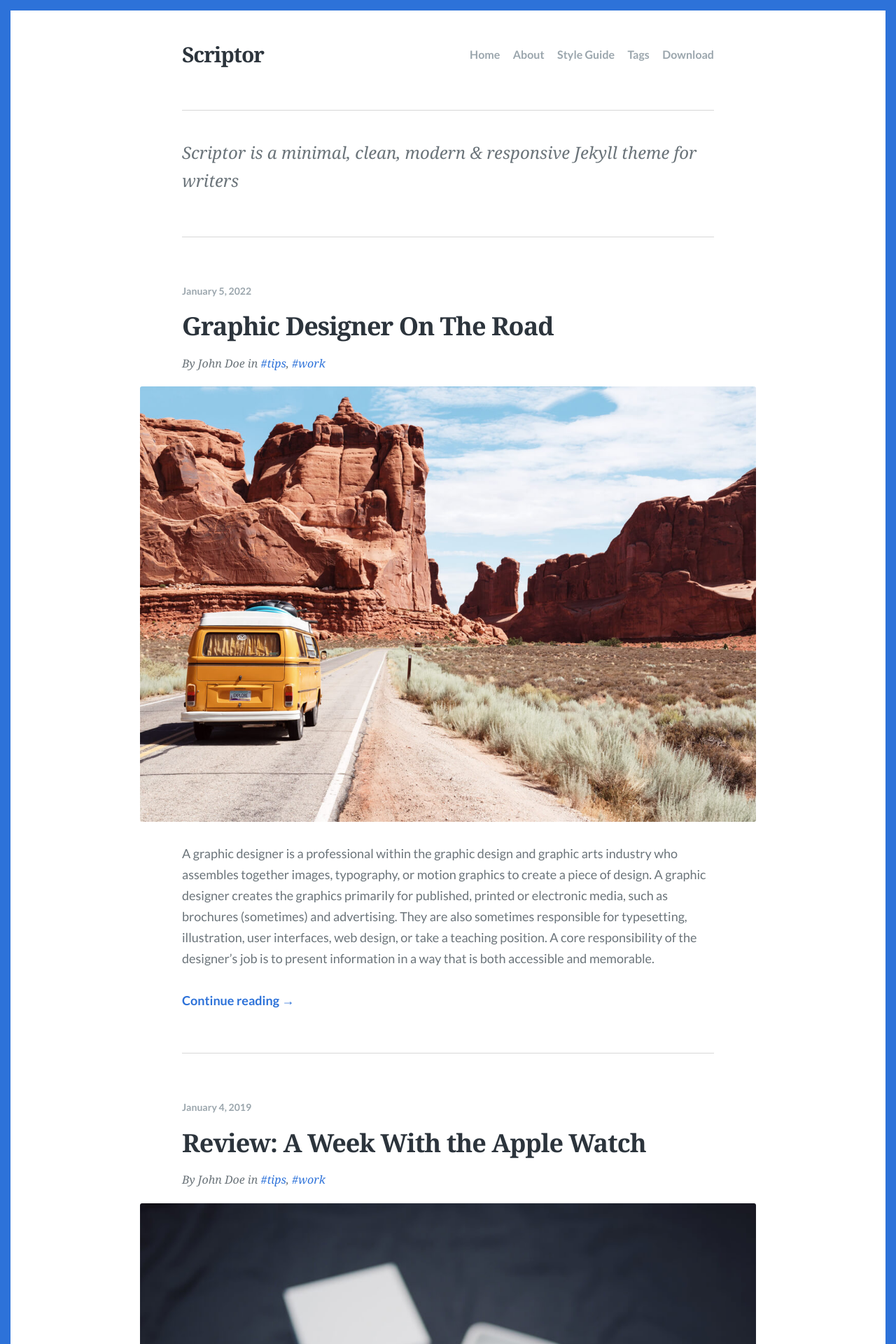
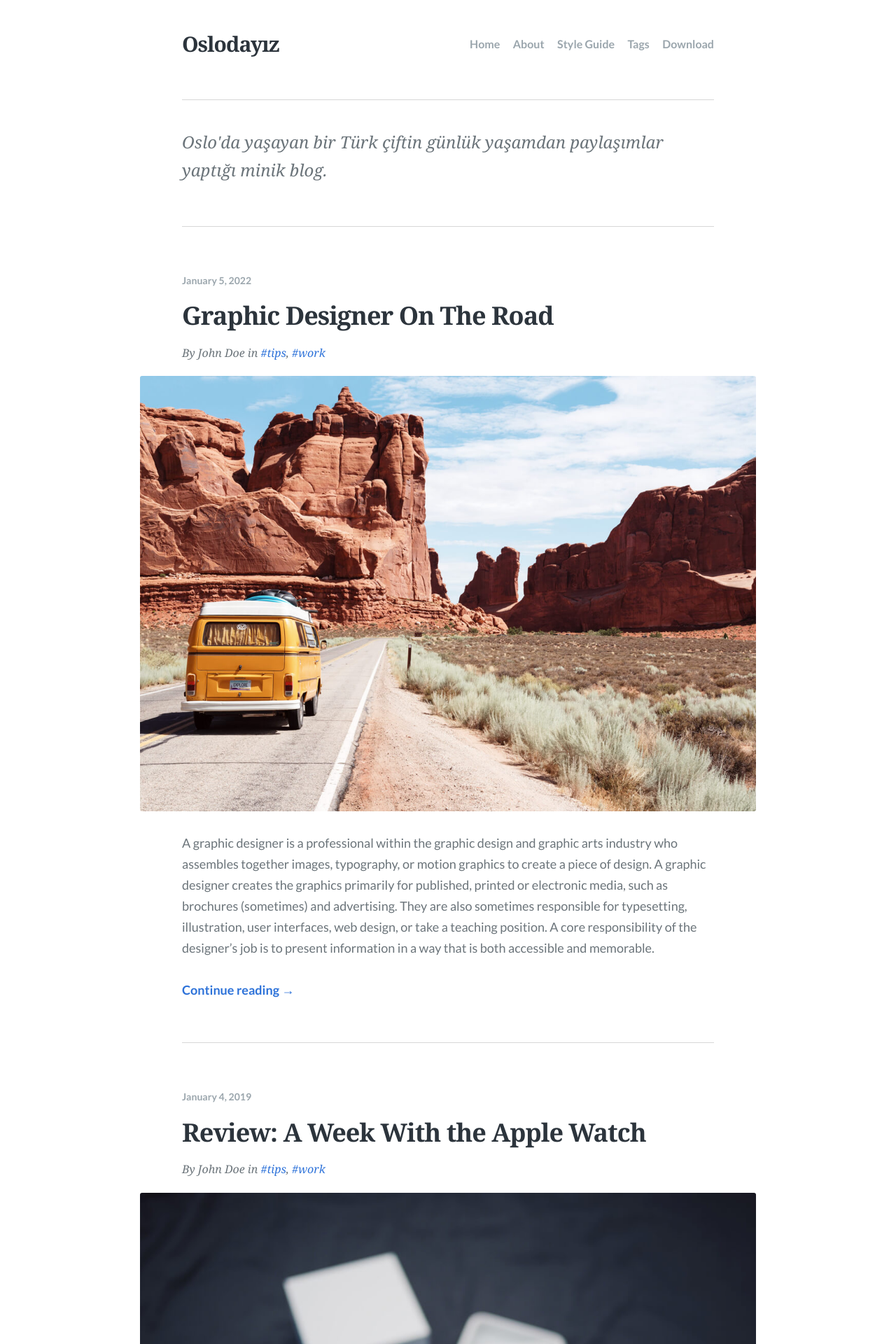
Before and after one commit to kahyalar/oslodayiz.com, a Jekyll site: the page built from index.html, in a window 1280 px wide. Shown: the top 1920 px of the page at 70% size. Built offline with Jekyll 4.4.1, drawn with Linux system fonts in a browser that asks for light colours; some web fonts are replaced; the list of posts is cut into pages by our own code; some of the changed text lies outside the part shown.

```diff
--- a/_config.yml
+++ b/_config.yml
@@ -6,19 +6,19 @@
 # 'jekyll serve'. If you change this file, please restart the server process.
 
 # Site language
-lang: en-US
+lang: tr-TR
 
 # Site title
-title: "Scriptor"
+title: "Oslodayız"
 
 # A description of your site for meta tag, search engine results.
-description: "Scriptor is a minimal, clean, modern & responsive Jekyll theme for writers"
+description: "Oslo'da yaşayan bir Türk çiftin günlük yaşamdan paylaşımlar yaptığı minik blog."
 
 # The subpath of your site, e.g. /blog, for generating urls.
 baseurl: ""
 
 # The base hostname & protocol of your site for where absolute urls are needed.
-url: "https://scriptor-jekyll.netlify.com"
+url: "https://oslodayiz.com"
 
 # Favicon
 favicon: images/favicon.png
@@ -40,14 +40,14 @@ navigation:
     url: https://github.com/JustGoodThemes/Scriptor-Jekyll-Theme
 
 # The shortname for your Disqus site to enable comments.
-disqus: justgoodthemes
+disqus: oslodayiz
 
 # Colors
 accent_color: '#2d72d9'
 
 # Site footer
 footer:
-  content: "&copy; Scriptor all rights reserved. Theme by [JustGoodThemes](https://www.justgoodthemes.com)."
+  content: "&copy; Oslodayiz.com | All rights reserved. 2023."
   has_social: true
 
 # Plugins
--- a/_sass/_general.scss
+++ b/_sass/_general.scss
@@ -11,7 +11,6 @@ textarea {
 }
 
 html {
-  border: 15px solid _palette(accent);
   box-sizing: border-box;
 
   @media only screen and (max-width: 600px) {
```
